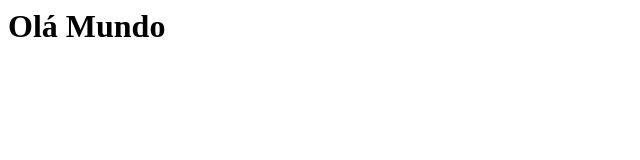
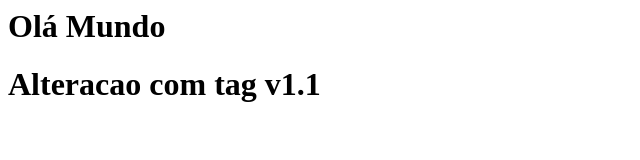
Before and after one commit to koddeom/curso_git_1, a plain HTML site: page index.html in a window 1280 px wide. Shown: the whole page, without its empty margins (0-640 px from the left). Drawn offline with Linux system fonts and the light colour scheme.

Commit message:
primeira versao comitada

```diff
--- a/index.html
+++ b/index.html
@@ -1,3 +1,4 @@
 <body>
     <h1>Olá Mundo</h1>
+    <h1>Alteracao com tag v1.1</h1>
 </body>
```
